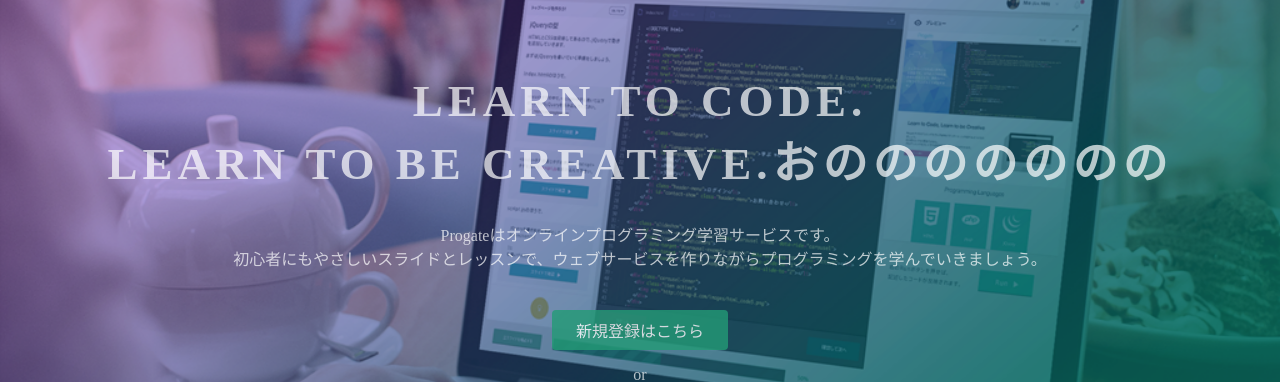
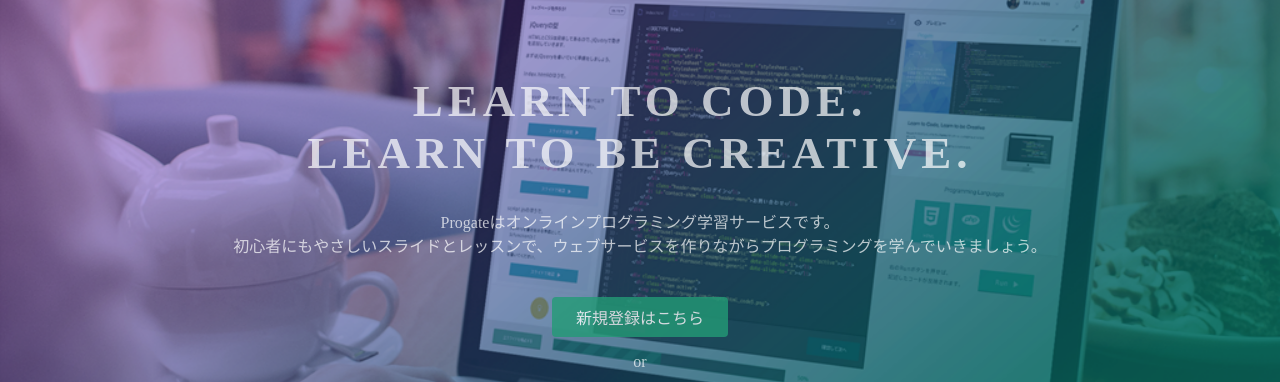
Before and after one commit to shu012296/kinoshitasua, a plain HTML site: page index.html in a window 1280 px wide. Shown: the part 135-517 px from the top of the page. Drawn offline with Linux system fonts and the light colour scheme.

Commit message:
Update index.html

```diff
--- a/index.html
+++ b/index.html
@@ -23,7 +23,7 @@
   </header>
   <div class="top-wrapper">
     <div class="container">
-      <h1>LEARN TO CODE.<br>LEARN TO BE CREATIVE.おののののののの</h1>
+      <h1>LEARN TO CODE.<br>LEARN TO BE CREATIVE.</h1>
       <p>Progateはオンラインプログラミング学習サービスです。<br>初心者にもやさしいスライドとレッスンで、ウェブサービスを作りながらプログラミングを学んでいきましょう。</p>
       <div class="btn-wrapper">
         <a href="#" class="btn signup">新規登録はこちら</a>
```
